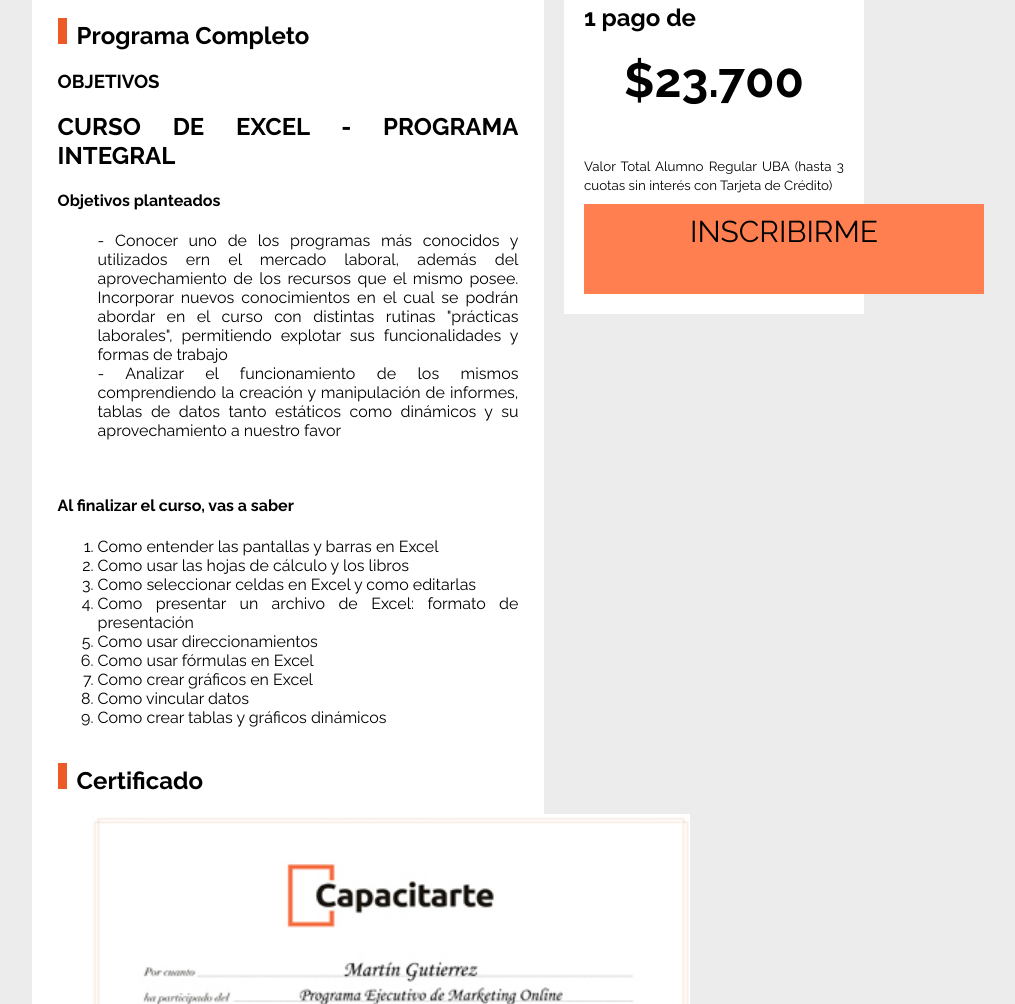
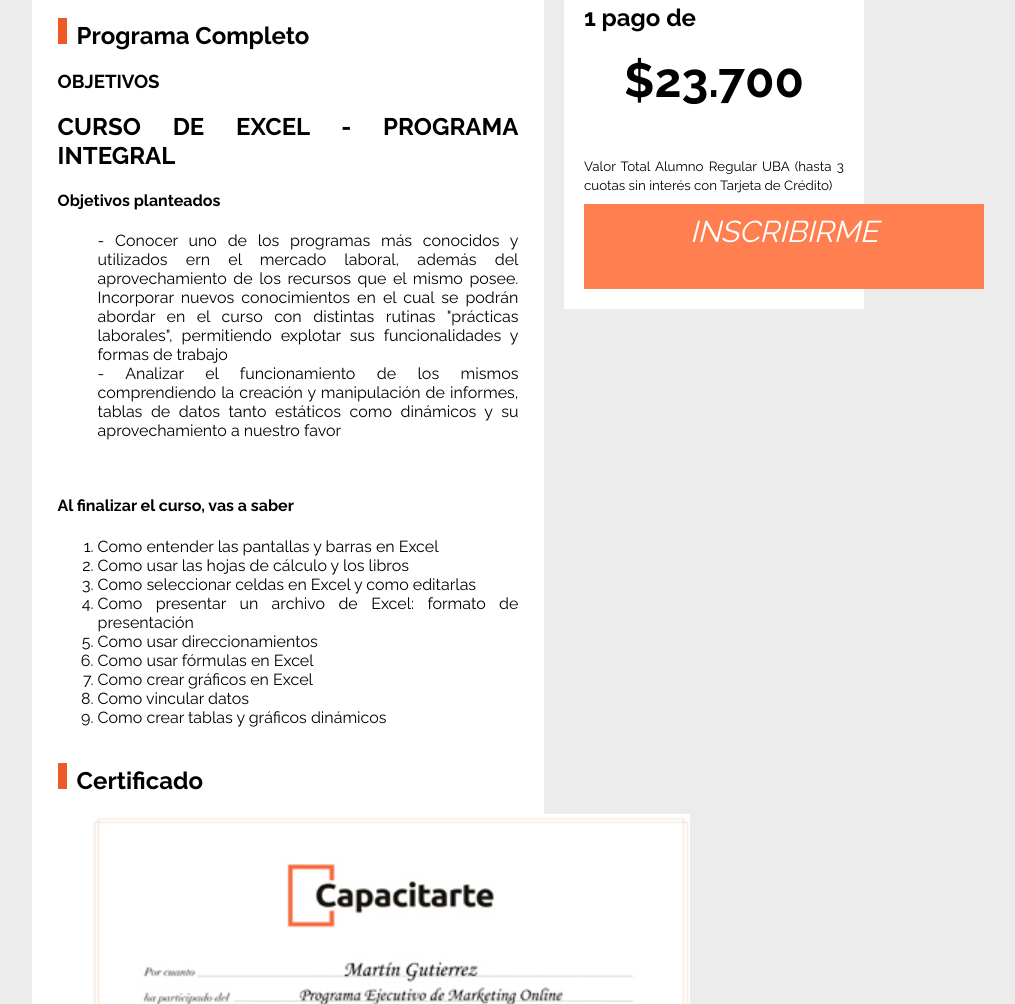
Before and after one commit to argentina-programa-2/clase10-tp, a plain HTML site: page excel.html in a window 1280 px wide. Shown: the part 854-1858 px from the top of the page, without its empty margins (224-1239 px from the left). Drawn offline with nearby package versions, Linux system fonts and the light colour scheme.

Commit message:
Agregue efectos de zoom en las fotos de la pagina 3 - Excel

```diff
--- a/css/pagina3.css
+++ b/css/pagina3.css
@@ -159,8 +159,19 @@ a:hover{
   width: 400px;
   background-color:rgba(255, 127, 80,1) ;
   font-size: 30px;
+  font-style: italic;
   text-align: center;
   margin-top: 10px;
   padding-top: 10px;
-  padding-bottom: 10px;
+  padding-bottom: 5px;
+  color: white;
 }
+
+
+.imagen-zoom {
+  transition: transform 0.3s;
+}
+
+.imagen-zoom:hover {
+  transform: scale(1.1);
+}
--- a/excel.html
+++ b/excel.html
@@ -177,13 +177,13 @@
             </article>
             <article id="certificado">
                 <h2><img class="separador"src="./images/ico/separador.png" alt="">Certificado</h2>
-                <img style="padding-left: 7%;" src="./images/certificado-capacitarte-curso.jpg" alt="Certificado" height="400px" width="600px">
+                <img style="padding-left: 7%;" class="imagen-zoom" src="./images/certificado-capacitarte-curso.jpg" alt="Certificado" height="400px" width="600px">
                 <br>
                 <small>Se entrega el certificado de asistencia a todos los alumnos que cumplan con el porcentaje mínimo de asistencia.</small>
             </article>
             <article id="profesor_asignado">
                 <h2><img class="separador"src="./images/ico/separador.png" alt="">Docente</h2>
-                <img style="border-radius: 50%; float: left; margin-right: 15px;" src="./images/perfil.png" alt=""><h3>Damian Solana</h3>
+                <img style="border-radius: 50%; float: left; margin-right: 15px;" class="imagen-zoom" src="./images/perfil.png" alt=""><h3>Damian Solana</h3>
                 <br>
                 <small>Lic. Administración</small>
                 <p> LIC. EN ADMINISTRACIÓN - COACH ONTOLÓGICO PROFESIONAL - DIPLOMADO EN MERCADO DE CAPITALES</p>
@@ -203,7 +203,7 @@
                  <h2><strong>1</strong> pago de </h2>
                  <h1><strong>$23.700</strong></h1>
                  <small>Valor Total Alumno Regular UBA (hasta 3 cuotas sin interés con Tarjeta de Crédito)</small>
-                 <div class="button">INSCRIBIRME</div>
+                 <div class="button imagen-zoom">INSCRIBIRME</div>
                 </aside>
             </div>
     </section>
```
